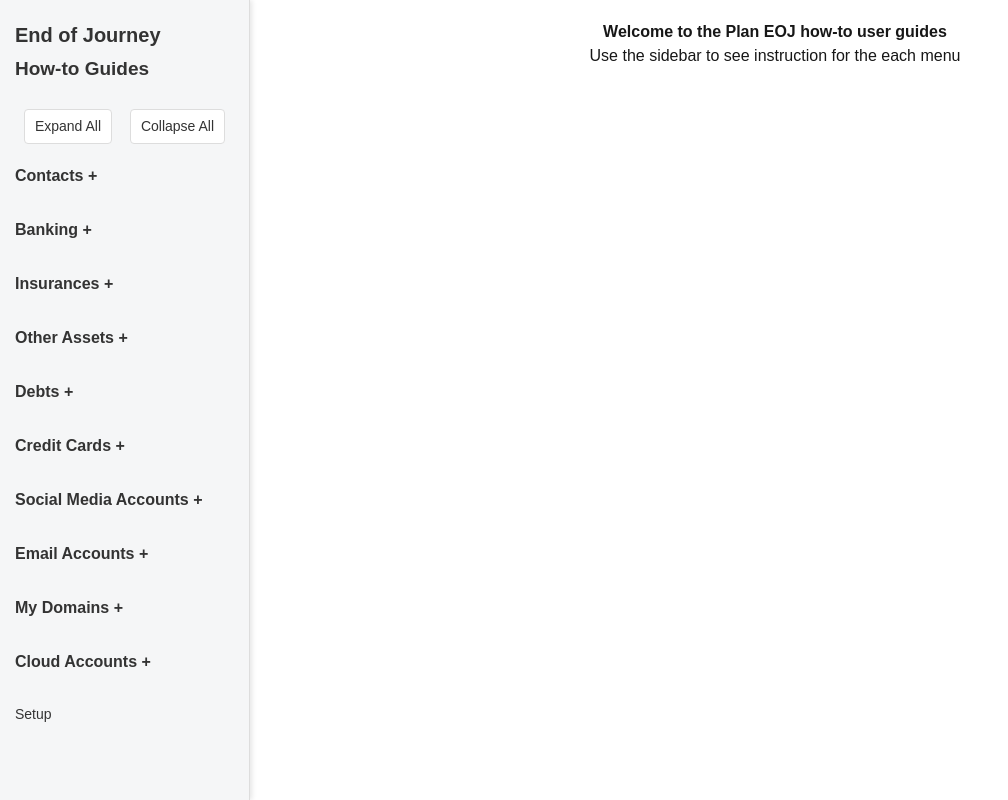
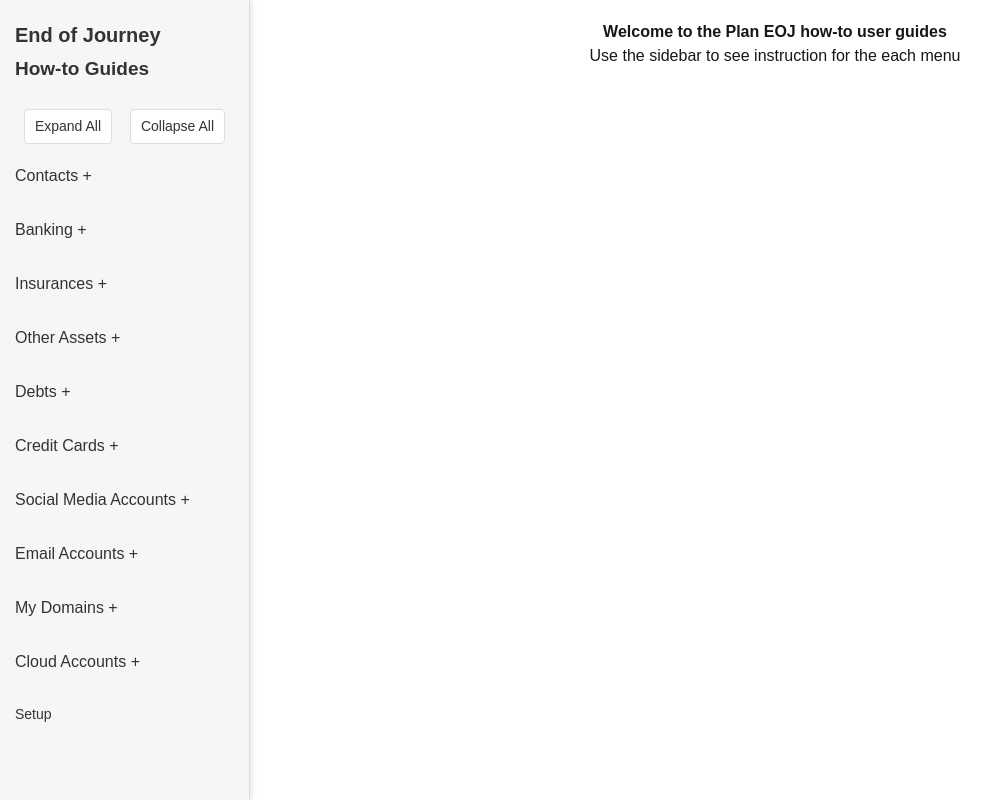
Before and after one commit to bashiraziz/eoj-how-to-guides, a Next.js app: page / in a window 1280 px wide. Shown: the whole page, without its empty margins (0-1008 px from the left). Built offline with nearby package versions, Linux system fonts and the light colour scheme.

Commit message:
In sidebar decreased the font weight from 550 to 500

```diff
--- a/styles/Sidebar.module.css
+++ b/styles/Sidebar.module.css
@@ -46,7 +46,7 @@
 }
 
 .sectionHeader {
-  font-weight: 550;
+  font-weight: 500;
   font-size: 16px;
   margin-bottom: 5px;
   display: flex;
```
